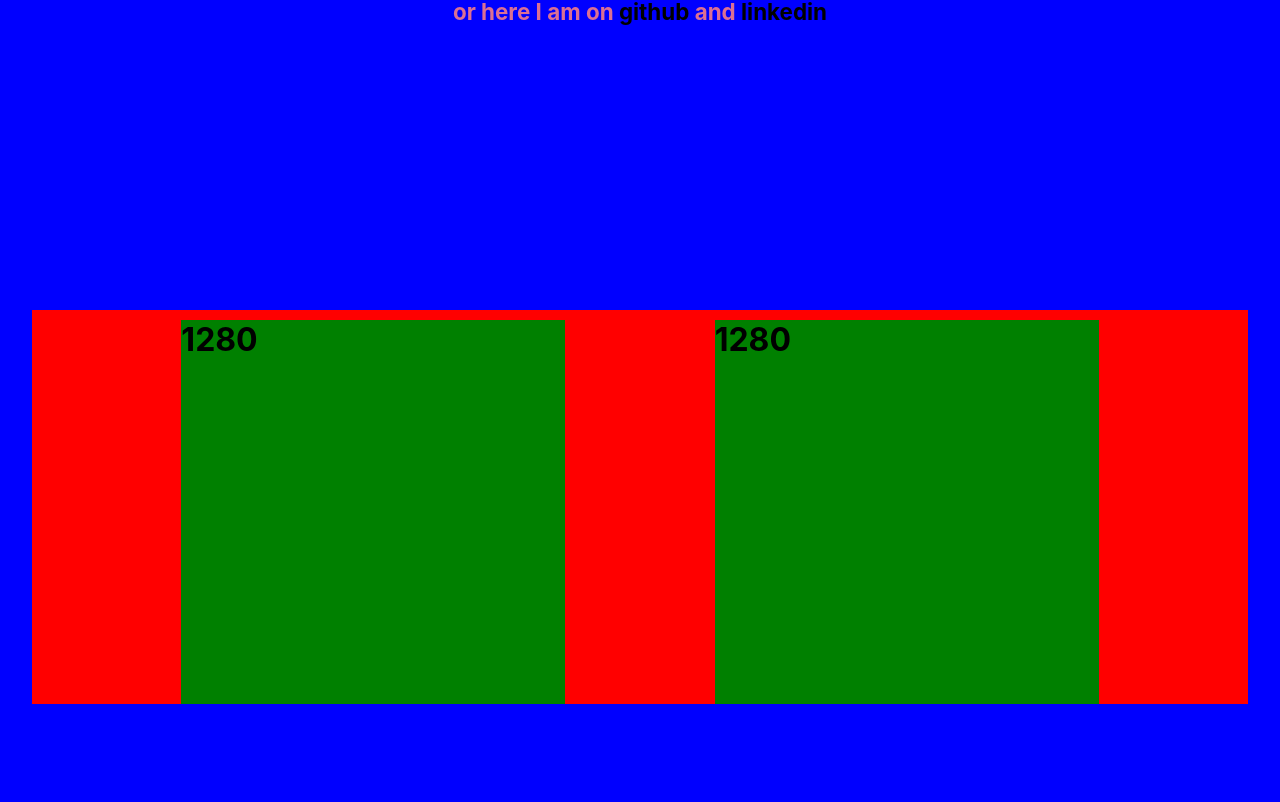
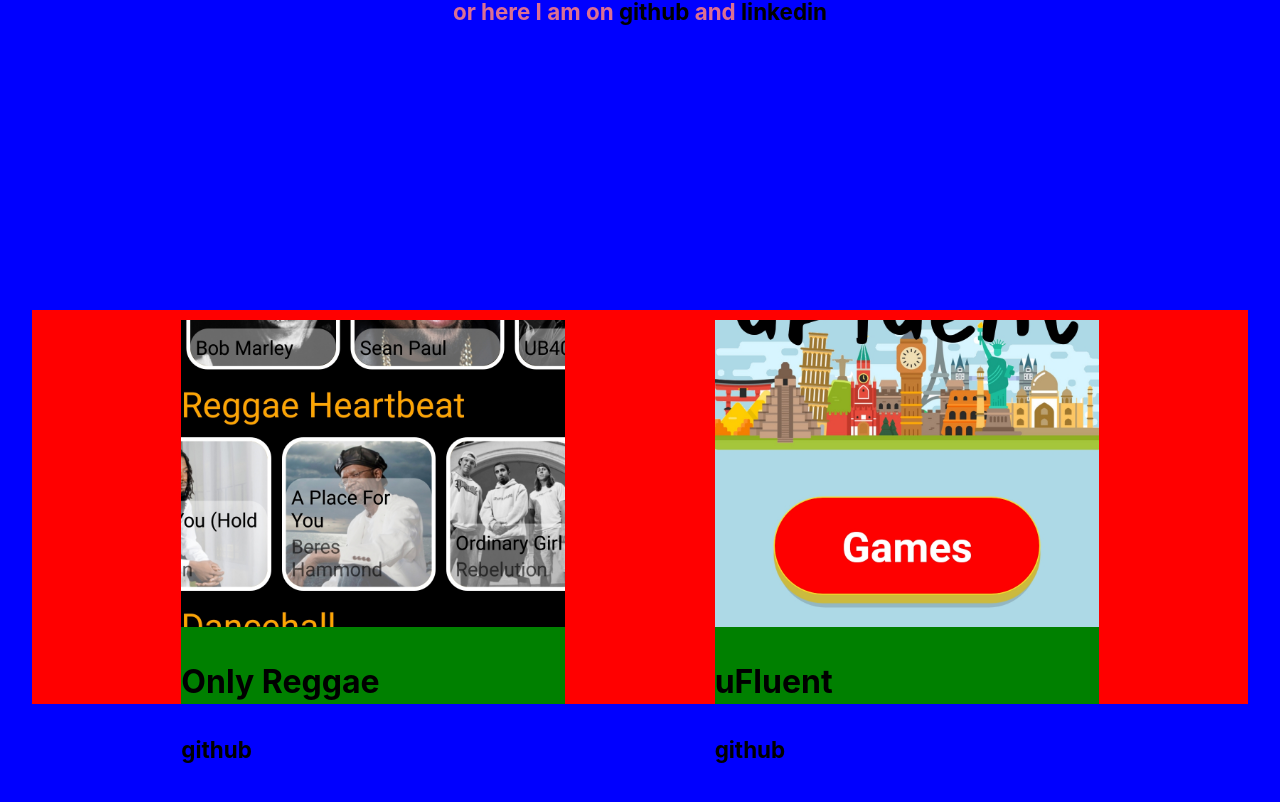
Before and after one commit to joecooper1/pf, a React (Create React App) app: page / in a window 1280 px wide. Shown: the part 522-1324 px from the top of the page. Built offline with nearby package versions, Linux system fonts and the light colour scheme.

Commit message:
resize project images

```diff
--- a/src/components/Project.js
+++ b/src/components/Project.js
@@ -1,7 +1,12 @@
 import React from "react";
 
-import { ProjectStyle } from "../styles/Projects";
+import { ProjectStyle, Title, Link, Image } from "../styles/Projects";
 
 export default function Project(props) {
-    return <ProjectStyle width={props.dimensions.width}>{props.dimensions.width}</ProjectStyle>
+    const {data} = props;
+    return <ProjectStyle width={props.dimensions.width}>
+        <Image src={data.url} alt={`Screenshot of ${data.name}`}/>
+        <Title>{data.name}</Title>
+        <Link href={data.github}>github</Link>
+    </ProjectStyle>
 };
--- a/src/styles/Projects.js
+++ b/src/styles/Projects.js
@@ -36,5 +36,22 @@
       : `yellow`;
   }};
   margin-top: 10px;
+`;
 
+export const Title = styled.h2`
+  font-size: 1em;
+  color: black;
 `;
+
+export const Link = styled.a`
+  font-size: 0.7em;
+  color: black;
+  text-decoration: none;
+`;
+
+export const Image = styled.img`
+  width: 100%;
+  height: 80%;
+  object-fit: cover;
+  z-index: -2;
+`;
```
Also changed, not shown: public/images/onlyReggae.jpg (deleted), public/images/uFluent.jpg (deleted).
